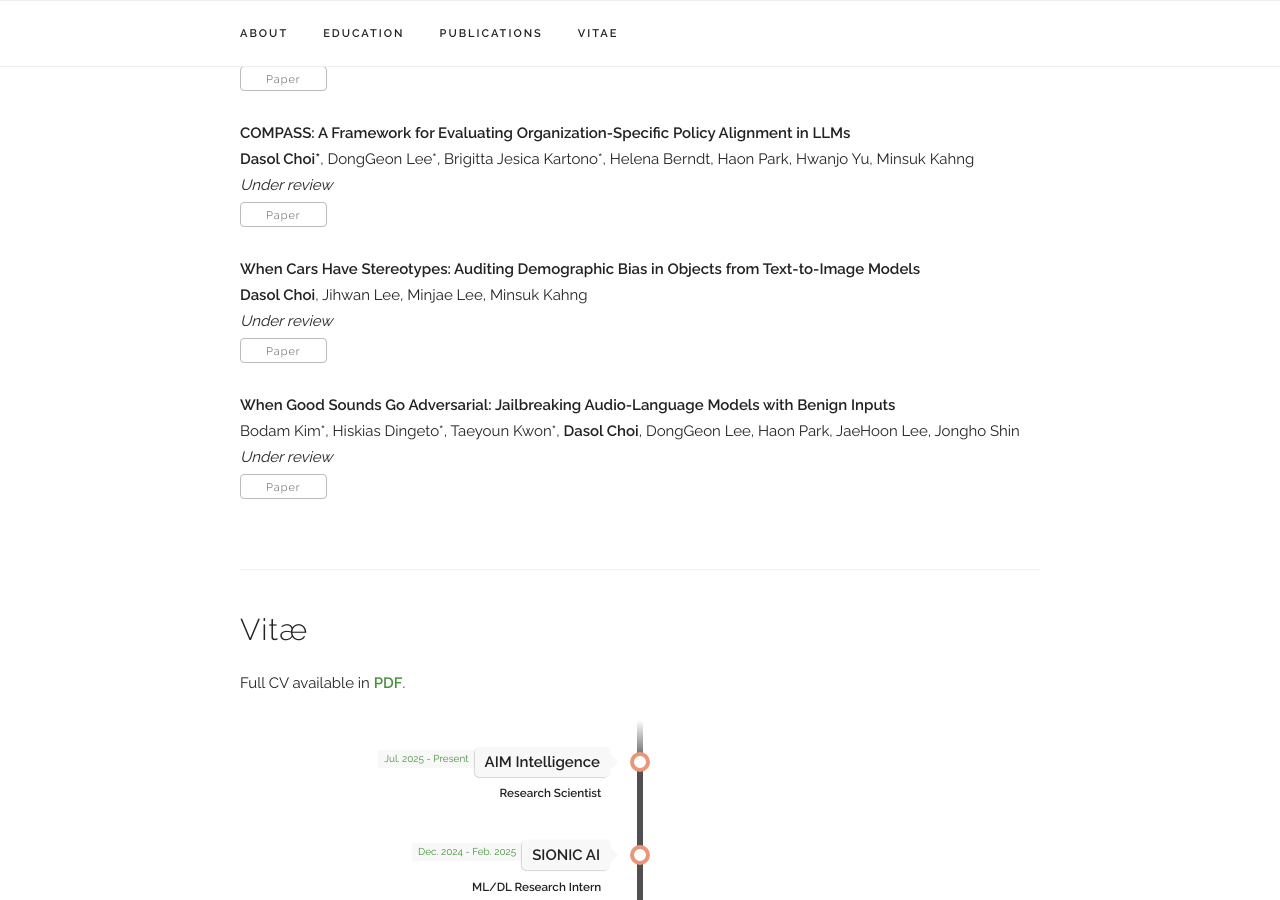
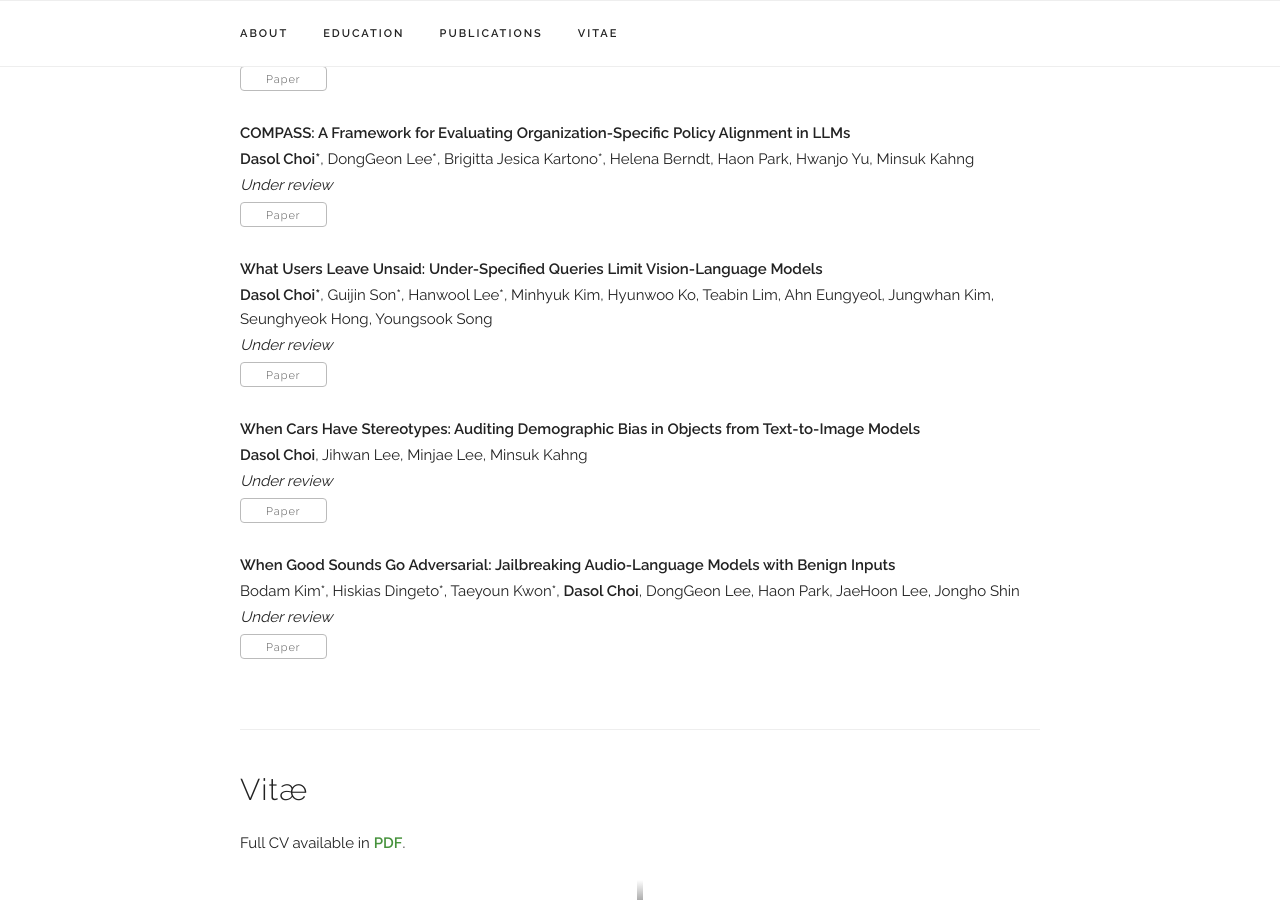
Before and after one commit to Dasol-Choi/dasol-choi.github.io, a Jekyll site: the page built from index.html, in a window 1280 px wide and 900 px high, scrolled down 2295 px. Built offline with Jekyll 4.4.1, drawn with Linux system fonts in a browser that asks for light colours; some web fonts are replaced.

Commit message:
Update publications.yaml

```diff
--- a/_data/publications.yaml
+++ b/_data/publications.yaml
@@ -27,6 +27,12 @@ papers:
     authors: "<b>Dasol Choi*</b>, DongGeon Lee*, Brigitta Jesica Kartono*, Helena Berndt, Haon Park, Hwanjo Yu, Minsuk Kahng"
     venue: "Under review"
     paper_pdf: "https://arxiv.org/abs/2601.01836"
+    selected: y
+
+  - title: "What Users Leave Unsaid: Under-Specified Queries Limit Vision-Language Models"
+    authors: "<b>Dasol Choi*</b>, Guijin Son*, Hanwool Lee*, Minhyuk Kim, Hyunwoo Ko, Teabin Lim, Ahn Eungyeol, Jungwhan Kim, Seunghyeok Hong, Youngsook Song"
+    venue: "Under review"
+    paper_pdf: "https://arxiv.org/abs/2601.06165"
     selected: y
 
   - title: "When Cars Have Stereotypes: Auditing Demographic Bias in Objects from Text-to-Image Models"
```
